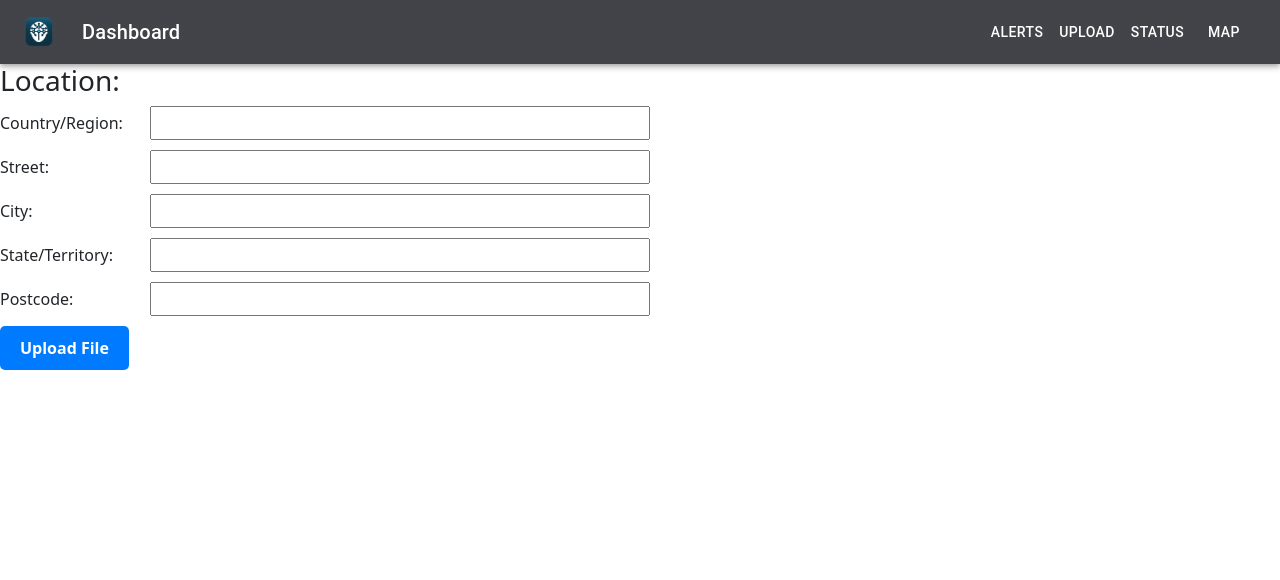
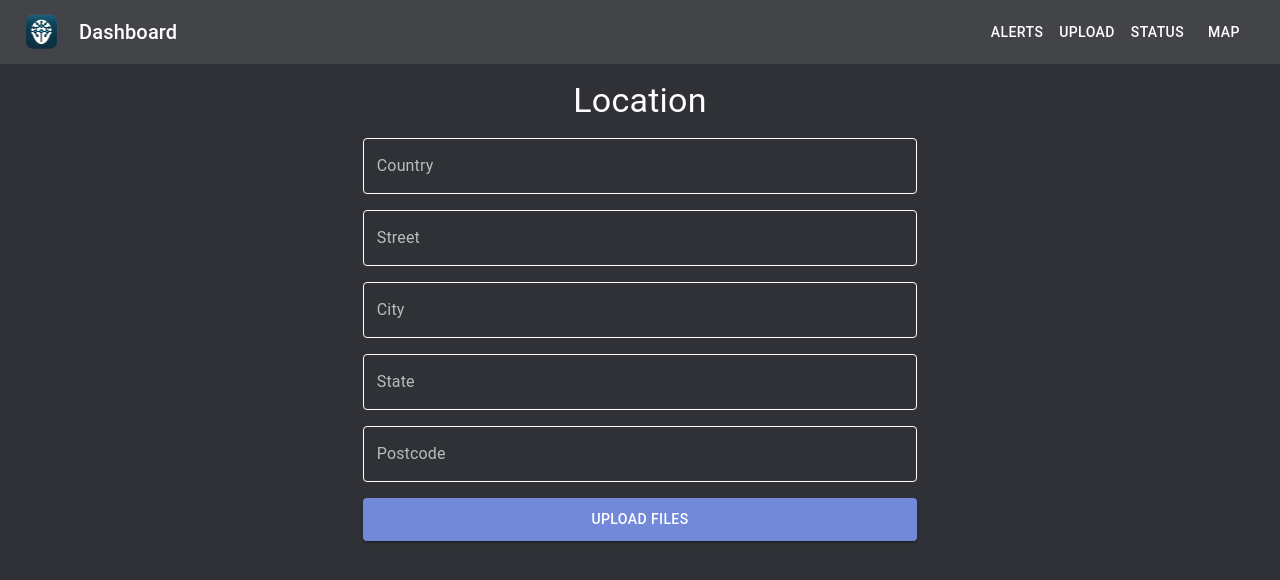
Before and after one commit to dingjw1997/AI-Dashboard, a React (Create React App) app: page /upload in a window 1280 px wide. Shown: the top 580 px of the page. Built offline with nearby package versions, Linux system fonts and the light colour scheme.

Commit message:
Change styles of Upload page to MUI

```diff
--- a/src/Theme.tsx
+++ b/src/Theme.tsx
@@ -19,6 +19,43 @@ const theme = createTheme({
     },
     divider: '#202225',
   },
+  components: {
+    MuiTextField: {
+      styleOverrides: {
+        root: {
+          backgroundColor: '#2F3136', // Use color from your theme
+          '& label.Mui-focused': {
+            color: 'white', // This is for the label color when it is focused
+          },
+          '& .MuiOutlinedInput-root': {
+            '& fieldset': {
+              borderColor: 'white', // This is for the border color
+            },
+            '&:hover fieldset': {
+              borderColor: 'white', // This is for the border color when hovered
+            },
+            '&.Mui-focused fieldset': {
+              borderColor: 'white', // This is for the border color when the input is focused
+            },
+          },
+        },
+      },
+    },
+    MuiStack: {
+      styleOverrides: {
+        root: {
+          backgroundColor: '#2F3136'
+        },
+      },
+    },
+    MuiTypography: {
+      styleOverrides: {
+        root: {
+          color: '#FFFFFF'
+        },
+      },
+    },
+  },
 });
 
 export default theme;
--- a/src/components/Header/Header.tsx
+++ b/src/components/Header/Header.tsx
@@ -58,17 +58,15 @@ const Header: React.FC = () => {
           edge="start"
           color="inherit"
           aria-label="menu"
-          sx={{ mr: 2 }}
+          sx={{ mr: 1 }}
           onClick={handleLogoClick}
         >
-          <img src="/images/logo.png" alt="logo" style={{ width: '30px' }} />
+          <img src="/images/logo.png" alt="logo" style={{ width: '35px' }} />
         </IconButton>
 
         <Typography
           variant="h6"
-          component="div"
-          sx={{ flexGrow: 1, cursor: "pointer" }}
-          onClick={handleLogoClick}
+          sx={{ flexGrow: 1 }}
         >
           Dashboard
         </Typography>
--- a/src/pages/Upload/Upload.css
+++ /dev/null
@@ -1,18 +0,0 @@
-.map-container {
-  height: 100vh; /* Set the height to 100% of the viewport height */
-}
-
-.address-field {
-  margin-bottom: 10px; /* Margins between fields */
-}
-
-.address-label { /* Space between type and input field */
-  display: inline-block;
-  width: 150px;
-}
-
-.address-input { /* Address Input Blocks */
-  height: 30px;
-  width: 500px;
-  padding: 15px;
-}
--- a/src/pages/Upload/Upload.tsx
+++ b/src/pages/Upload/Upload.tsx
@@ -1,9 +1,14 @@
+/* eslint-disable no-lone-blocks */
 import React, { useRef, useState } from 'react';
+import { TextField, Stack, Typography, Button } from '@mui/material';
+
+
 import Header from '../../components/Header/Header';
 import ContainedButton from '../../components/ContainedButton/ContainedButton';
-import './Upload.css';
 
 function Upload() {
+
+  const fileInputRef = useRef<HTMLInputElement>(null);
   const [address, setAddress] = useState({
     country:'',
     street: '',
@@ -11,7 +16,20 @@ function Upload() {
     state: '',
     postcode: ''
   });
-  const fileInputRef = useRef<HTMLInputElement>(null);
+
+  const handleAddressChange = (e: React.ChangeEvent<HTMLInputElement>) => {
+    const { name, value } = e.target;
+    setAddress(prevState => ({
+      ...prevState,
+      [name]: value
+    }));
+  };
+
+  const handleClick = () => {
+    if (fileInputRef.current) {
+      fileInputRef.current.click();
+    }
+  };
 
   const handleFileUpload = (event: React.ChangeEvent<HTMLInputElement>) => {
     const file = event.target.files && event.target.files[0];
@@ -29,24 +47,58 @@ function Upload() {
     }
   };
 
-  const handleAddressChange = (e: React.ChangeEvent<HTMLInputElement>) => {
-    const { name, value } = e.target;
-    setAddress(prevState => ({
-      ...prevState,
-      [name]: value
-    }));
-  };
-
-  const handleClick = () => {
-    if (fileInputRef.current) {
-      fileInputRef.current.click();
-    }
-  };
-
   return (
     <div>
       <Header />
-      <div>
+      <Stack spacing={2} pt={2} px={3} alignItems="center" sx={{ height: "100vh" }}>
+        <Typography variant="h4" component="h4">Location</Typography>
+
+        <TextField
+          id="country-field"
+          label="Country"
+          variant="outlined"
+          name="country"
+          value={address.country}
+          onChange={handleAddressChange}
+          sx={{ minWidth: "45%" }}
+        />
+        <TextField
+          id="street-field"
+          label="Street"
+          variant="outlined"
+          name="street"
+          value={address.street}
+          onChange={handleAddressChange}
+          sx={{ minWidth: "45%" }}
+        />
+        <TextField
+          id="city-field"
+          label="City"
+          variant="outlined"
+          name="city"
+          value={address.city}
+          onChange={handleAddressChange}
+          sx={{ minWidth: "45%" }}
+        />
+        <TextField
+          id="state-field"
+          label="State"
+          variant="outlined"
+          name="state"
+          value={address.state}
+          onChange={handleAddressChange}
+          sx={{ minWidth: "45%" }}
+        />
+        <TextField
+          id="postcode-field"
+          label="Postcode"
+          variant="outlined"
+          name="postcode"
+          value={address.postcode}
+          onChange={handleAddressChange}
+          sx={{ minWidth: "45%" }}
+        />
+
         <input
           type="file"
           accept=".xlsx,.tiff"
@@ -54,32 +106,15 @@ function Upload() {
           style={{ display: 'none' }}
           ref={fileInputRef}
         />
-        <h3> Location: </h3>
-        {/* Address Fields (Country/Address/City/State/Postcode) */}
-        <div className="address-field">
-          <label className="address-label">Country/Region: </label>
-          <input className="address-input" type="text" name="country" value={address.country} onChange={handleAddressChange} />
-        </div>
-        <div className="address-field">
-          <label className="address-label">Street: </label>
-          <input className="address-input" type="text" name="street" value={address.street} onChange={handleAddressChange} />
-        </div>
-        <div className="address-field">
-          <label className="address-label">City: </label>
-          <input className="address-input" type="text" name="city" value={address.city} onChange={handleAddressChange} />
-        </div>
-        <div className="address-field">
-          <label className="address-label">State/Territory: </label>
-          <input className="address-input" type="text" name="state" value={address.state} onChange={handleAddressChange} />
-        </div>
-        <div className="address-field">
-          <label className="address-label">Postcode: </label>
-          <input className="address-input" type="text" name="postcode" value={address.postcode} onChange={handleAddressChange} />
-        </div>
 
-        {/* Upload button */}
-        <ContainedButton onClick={handleClick} label="Upload File" />
-      </div>
+        <Button
+          variant="contained"
+          onClick={handleClick}
+          sx={{ height: "2.7rem", minWidth: "45%" }}
+        >
+          Upload Files
+        </Button>
+      </Stack>
     </div>
   );
 }
```
